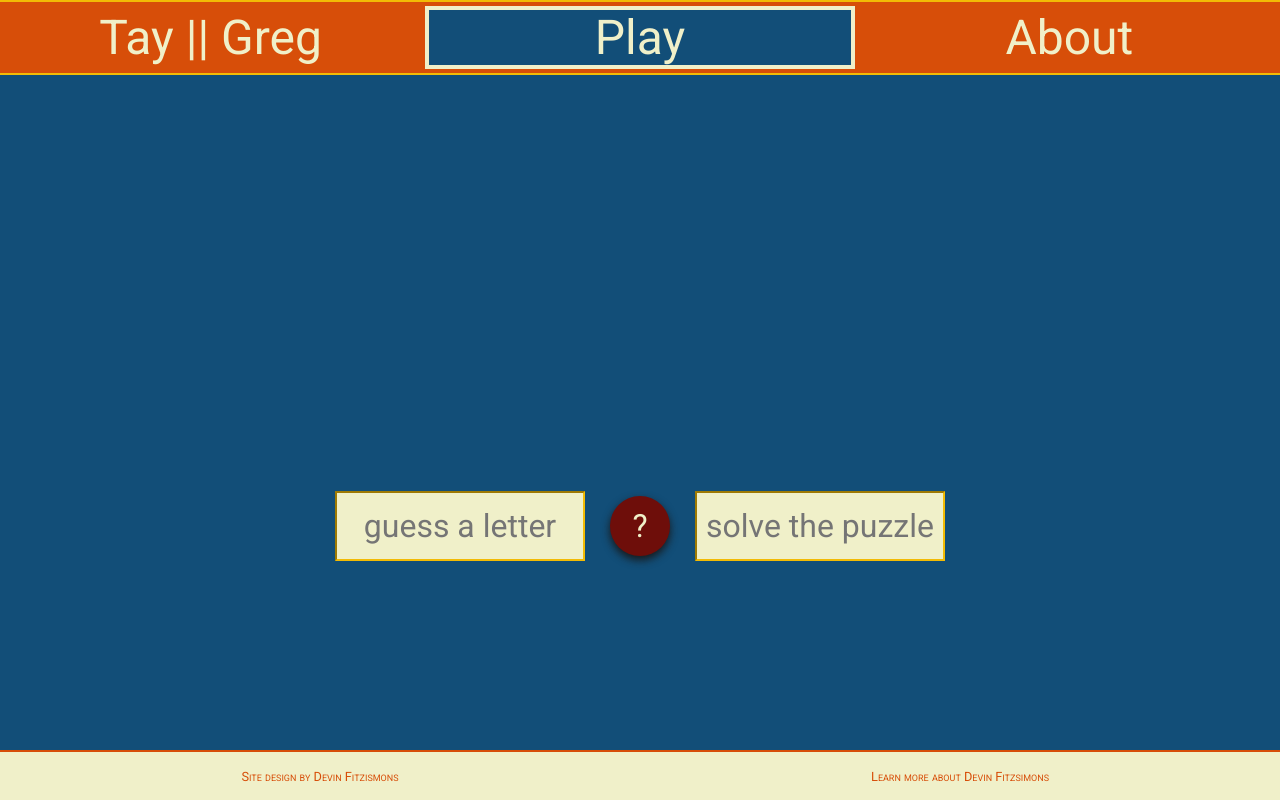
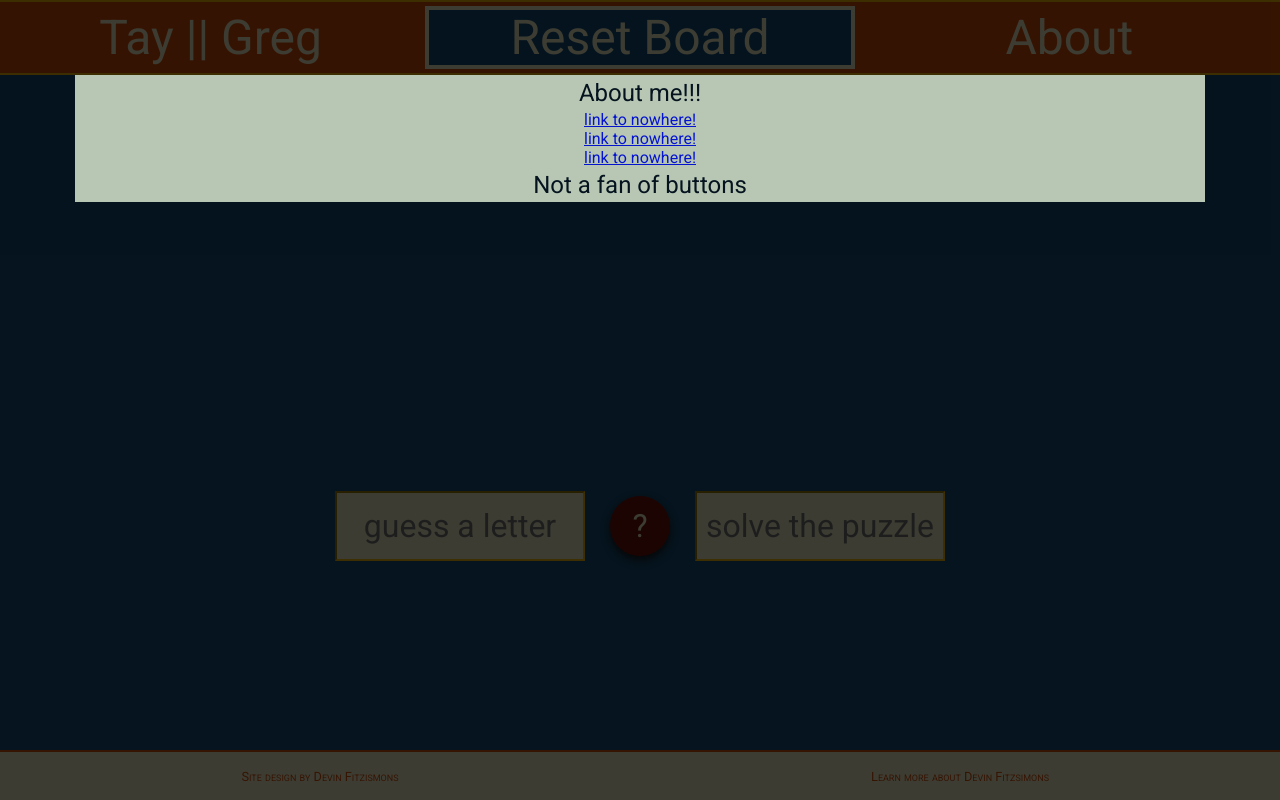
Before and after one commit to aisflat439/wheel, a plain HTML site: page index.html in a window 1280 px wide. Drawn offline with nearby package versions, Linux system fonts and the light colour scheme.

Commit message:
add in a second modal

```diff
--- a/index.html
+++ b/index.html
@@ -19,7 +19,7 @@
         <nav>
           <ul>
             <li>Tay || Greg</li>
-            <li id="play-button">Play</li>
+            <li id="play-button">Reset Board</li>
             <li>About</li>
           </ul>
         </nav>
@@ -51,6 +51,7 @@
       </div>
 
       <div id="correct-guess-modal">
+
         <div class="modal-text-section">
           Final Step... Is the lyric Tay or Greg?
         </div>
@@ -71,6 +72,22 @@
 
       </div>
 
+      <div id="about-modal">
+        <div class="modal-text-section">
+          About me!!!
+        </div>
+        <div class="modal-content">
+          <ul>
+            <li><a href="#">link to nowhere!</a></li>
+            <li><a href="#">link to nowhere!</a></li>
+            <li><a href="#">link to nowhere!</a></li>
+          </ul>
+        </div>
+        <div class="modal-text-section">
+          Not a fan of buttons
+        </div>
+      </div>
+
     </div>
   </body>
 </html>
--- a/js/main.js
+++ b/js/main.js
@@ -127,7 +127,7 @@ function updateSolvePuzzle() {
     lettersOnBoard[i].style.color = "rgba(110, 14, 10, 1)";
   }
   setTimeout(function(){
-    $("#correct-guess-modal").css("display", "flex")
+    $("#correct-guess-modal").css("display", "flex");
   }, 2000);
 }
 
@@ -153,10 +153,10 @@ function clearGuess(element){
 
 $("#tay").click(function(){
   checkAnswer("Taylor Swift");
-})
+});
 $("#greg").click(function(){
   checkAnswer("Bad Religion");
-})
+});
 
 function checkAnswer(artist){
   if (artist !== lyric.artist){
@@ -168,11 +168,16 @@ function checkAnswer(artist){
     $("#answer").text("You got it!");
   }
   hideModal();
+  setPlayAgain();
+}
+
+function setPlayAgain(){
+  $('#play-button').text("Play again");
 }
 
 function hideModal(){
   setTimeout(function(){
-    $("#correct-guess-modal").css("display", "none")
+    $("#correct-guess-modal").css("display", "none");
   }, 2000);
 }
 
--- a/stylsheets/_correct-modal.scss
+++ b/stylsheets/_correct-modal.scss
@@ -4,6 +4,18 @@
   position: absolute;
   z-index: 11;
   background-color: black;
+  min-height: 100vh;
+  min-width: 100%;
+  padding: 75px;
+}
+
+#about-modal {
+  display: flex;
+  flex-direction: column;
+  position: absolute;
+  z-index: 11;
+  background-color: black;
+  opacity: .75;
   min-height: 100vh;
   min-width: 100%;
   padding: 75px;
```
Also changed, not shown: css/styles.css, 1 other file.
